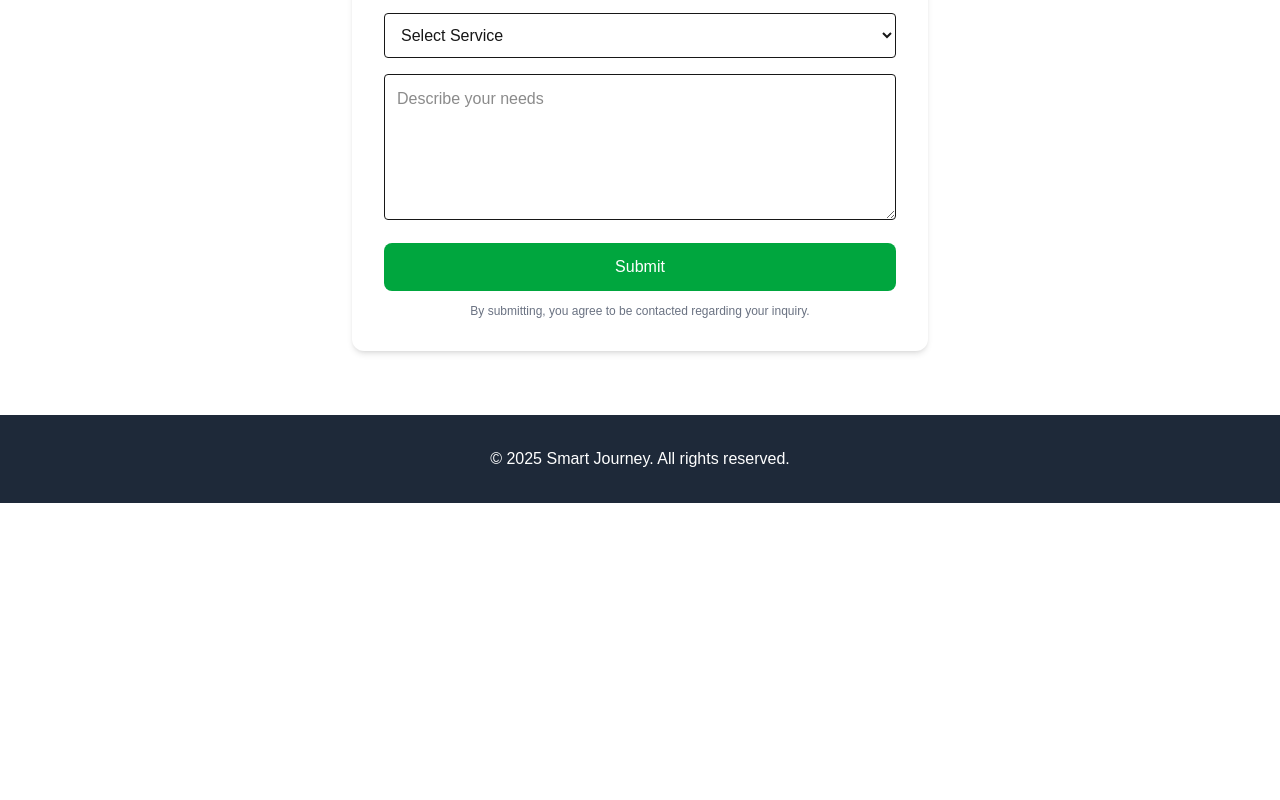
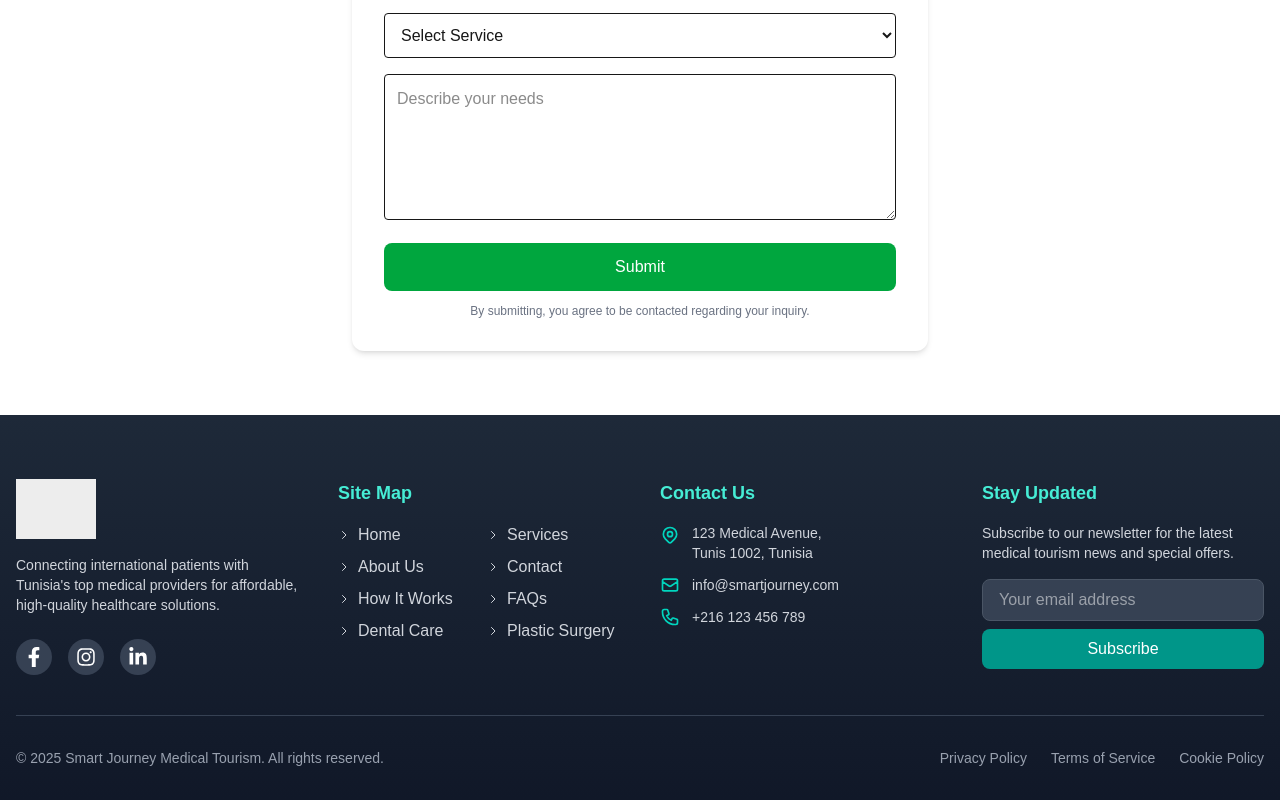
Before and after one commit to sanovias-services/sanovias-website-main, a Next.js app: page /contact in a window 1280 px wide. Shown: the part 529-1329 px from the top of the page. Before the commit the page ends 1032 px from the top, so only its background shows below. Built offline with nearby package versions, Linux system fonts and the light colour scheme; grey boxes are pictures that could not be loaded.

Commit message:
Add enhanced footer with sitemap and social media icons

```diff
--- a/src/app/(public)/components/Footer.tsx
+++ b/src/app/(public)/components/Footer.tsx
@@ -5,9 +5,11 @@ import Image from "next/image";
 
 export default function Footer() {
   return (
-    <footer className="bg-gray-800 text-white pt-12 pb-6">
-      <div className="max-w-6xl mx-auto px-4">
-        <div className="grid grid-cols-1 md:grid-cols-3 gap-8 mb-8">
+    <footer className="bg-gradient-to-b from-gray-800 to-gray-900 text-white pt-16 pb-8">
+      <div className="max-w-7xl mx-auto px-4">
+        {/* Main Footer Content */}
+        <div className="grid grid-cols-1 md:grid-cols-2 lg:grid-cols-4 gap-10 mb-10">
+          {/* Company Info */}
           <div>
             <Link href="/">
               <Image
@@ -18,33 +20,136 @@ export default function Footer() {
                 className="object-contain h-[60px] w-auto mb-4 brightness-150"
               />
             </Link>
-            <p className="text-gray-300 text-sm">
-              Connecting international patients with Tunisia&apos;s top medical providers.
+            <p className="text-gray-300 text-sm mb-6">
+              Connecting international patients with Tunisia&apos;s top medical providers for affordable, high-quality healthcare solutions.
             </p>
+            <div className="flex space-x-4">
+              <a href="https://facebook.com" target="_blank" rel="noopener noreferrer" aria-label="Facebook">
+                <div className="bg-gray-700 hover:bg-blue-600 p-2 rounded-full transition-all duration-300 transform hover:-translate-y-1">
+                  <svg xmlns="http://www.w3.org/2000/svg" width="20" height="20" fill="currentColor" viewBox="0 0 320 512" aria-hidden="true">
+                    <path d="M279.14 288l14.22-92.66h-88.91v-60.13c0-25.35 12.42-50.06 52.24-50.06h40.42V6.26S260.43 0 225.36 0c-73.22 0-121.08 44.38-121.08 124.72v70.62H22.89V288h81.39v224h100.17V288z"/>
+                  </svg>
+                </div>
+              </a>
+              <a href="https://instagram.com" target="_blank" rel="noopener noreferrer" aria-label="Instagram">
+                <div className="bg-gray-700 hover:bg-pink-600 p-2 rounded-full transition-all duration-300 transform hover:-translate-y-1">
+                  <svg xmlns="http://www.w3.org/2000/svg" width="20" height="20" fill="currentColor" viewBox="0 0 448 512" aria-hidden="true">
+                    <path d="M224.1 141c-63.6 0-114.9 51.3-114.9 114.9s51.3 114.9 114.9 114.9S339 319.5 339 255.9 287.7 141 224.1 141zm0 189.6c-41.1 0-74.7-33.5-74.7-74.7s33.5-74.7 74.7-74.7 74.7 33.5 74.7 74.7-33.6 74.7-74.7 74.7zm146.4-194.3c0 14.9-12 26.8-26.8 26.8-14.9 0-26.8-12-26.8-26.8s12-26.8 26.8-26.8 26.8 12 26.8 26.8zm76.1 27.2c-1.7-35.9-9.9-67.7-36.2-93.9-26.2-26.2-58-34.4-93.9-36.2-37-2.1-147.9-2.1-184.9 0-35.8 1.7-67.6 9.9-93.9 36.1s-34.4 58-36.2 93.9c-2.1 37-2.1 147.9 0 184.9 1.7 35.9 9.9 67.7 36.2 93.9s58 34.4 93.9 36.2c37 2.1 147.9 2.1 184.9 0 35.9-1.7 67.7-9.9 93.9-36.2 26.2-26.2 34.4-58 36.2-93.9 2.1-37 2.1-147.8 0-184.8zM398.8 388c-7.8 19.6-22.9 34.7-42.6 42.6-29.5 11.7-99.5 9-132.1 9s-102.7 2.6-132.1-9c-19.6-7.8-34.7-22.9-42.6-42.6-11.7-29.5-9-99.5-9-132.1s-2.6-102.7 9-132.1c7.8-19.6 22.9-34.7 42.6-42.6 29.5-11.7 99.5-9 132.1-9s102.7-2.6 132.1 9c19.6 7.8 34.7 22.9 42.6 42.6 11.7 29.5 9 99.5 9 132.1s2.7 102.7-9 132.1z"/>
+                  </svg>
+                </div>
+              </a>
+              <a href="https://linkedin.com" target="_blank" rel="noopener noreferrer" aria-label="LinkedIn">
+                <div className="bg-gray-700 hover:bg-blue-700 p-2 rounded-full transition-all duration-300 transform hover:-translate-y-1">
+                  <svg xmlns="http://www.w3.org/2000/svg" width="20" height="20" fill="currentColor" viewBox="0 0 448 512" aria-hidden="true">
+                    <path d="M100.28 448H7.4V148.9h92.88zM53.79 108.1C24.09 108.1 0 83.5 0 53.8a53.79 53.79 0 0 1 107.58 0c0 29.7-24.1 54.3-53.79 54.3zM447.9 448h-92.68V302.4c0-34.7-.7-79.2-48.29-79.2-48.29 0-55.69 37.7-55.69 76.7V448h-92.78V148.9h89.08v40.8h1.3c12.4-23.5 42.69-48.3 87.88-48.3 94 0 111.28 61.9 111.28 142.3V448z"/>
+                  </svg>
+                </div>
+              </a>
+            </div>
           </div>
 
+          {/* Site Map */}
           <div>
-            <h3 className="font-semibold text-lg mb-3">Quick Links</h3>
-            <ul className="space-y-2">
-              <li><Link href="/" className="text-gray-300 hover:text-white">Home</Link></li>
-              <li><Link href="/services" className="text-gray-300 hover:text-white">Services</Link></li>
-              <li><Link href="/about" className="text-gray-300 hover:text-white">About Us</Link></li>
-              <li><Link href="/contact" className="text-gray-300 hover:text-white">Contact</Link></li>
-            </ul>
+            <h3 className="font-semibold text-lg mb-4 text-teal-300">Site Map</h3>
+            <div className="grid grid-cols-2 gap-x-4 gap-y-2">
+              <Link href="/" className="text-gray-300 hover:text-white hover:translate-x-1 transition-transform duration-200 flex items-center">
+                <svg xmlns="http://www.w3.org/2000/svg" className="h-3 w-3 mr-2" fill="none" viewBox="0 0 24 24" stroke="currentColor">
+                  <path strokeLinecap="round" strokeLinejoin="round" strokeWidth={2} d="M9 5l7 7-7 7" />
+                </svg>
+                Home
+              </Link>
+              <Link href="/services" className="text-gray-300 hover:text-white hover:translate-x-1 transition-transform duration-200 flex items-center">
+                <svg xmlns="http://www.w3.org/2000/svg" className="h-3 w-3 mr-2" fill="none" viewBox="0 0 24 24" stroke="currentColor">
+                  <path strokeLinecap="round" strokeLinejoin="round" strokeWidth={2} d="M9 5l7 7-7 7" />
+                </svg>
+                Services
+              </Link>
+              <Link href="/about" className="text-gray-300 hover:text-white hover:translate-x-1 transition-transform duration-200 flex items-center">
+                <svg xmlns="http://www.w3.org/2000/svg" className="h-3 w-3 mr-2" fill="none" viewBox="0 0 24 24" stroke="currentColor">
+                  <path strokeLinecap="round" strokeLinejoin="round" strokeWidth={2} d="M9 5l7 7-7 7" />
+                </svg>
+                About Us
+              </Link>
+              <Link href="/contact" className="text-gray-300 hover:text-white hover:translate-x-1 transition-transform duration-200 flex items-center">
+                <svg xmlns="http://www.w3.org/2000/svg" className="h-3 w-3 mr-2" fill="none" viewBox="0 0 24 24" stroke="currentColor">
+                  <path strokeLinecap="round" strokeLinejoin="round" strokeWidth={2} d="M9 5l7 7-7 7" />
+                </svg>
+                Contact
+              </Link>
+              <Link href="/how" className="text-gray-300 hover:text-white hover:translate-x-1 transition-transform duration-200 flex items-center">
+                <svg xmlns="http://www.w3.org/2000/svg" className="h-3 w-3 mr-2" fill="none" viewBox="0 0 24 24" stroke="currentColor">
+                  <path strokeLinecap="round" strokeLinejoin="round" strokeWidth={2} d="M9 5l7 7-7 7" />
+                </svg>
+                How It Works
+              </Link>
+              <Link href="/about#faq" className="text-gray-300 hover:text-white hover:translate-x-1 transition-transform duration-200 flex items-center">
+                <svg xmlns="http://www.w3.org/2000/svg" className="h-3 w-3 mr-2" fill="none" viewBox="0 0 24 24" stroke="currentColor">
+                  <path strokeLinecap="round" strokeLinejoin="round" strokeWidth={2} d="M9 5l7 7-7 7" />
+                </svg>
+                FAQs
+              </Link>
+              <Link href="/services#dental" className="text-gray-300 hover:text-white hover:translate-x-1 transition-transform duration-200 flex items-center">
+                <svg xmlns="http://www.w3.org/2000/svg" className="h-3 w-3 mr-2" fill="none" viewBox="0 0 24 24" stroke="currentColor">
+                  <path strokeLinecap="round" strokeLinejoin="round" strokeWidth={2} d="M9 5l7 7-7 7" />
+                </svg>
+                Dental Care
+              </Link>
+              <Link href="/services#plastic" className="text-gray-300 hover:text-white hover:translate-x-1 transition-transform duration-200 flex items-center">
+                <svg xmlns="http://www.w3.org/2000/svg" className="h-3 w-3 mr-2" fill="none" viewBox="0 0 24 24" stroke="currentColor">
+                  <path strokeLinecap="round" strokeLinejoin="round" strokeWidth={2} d="M9 5l7 7-7 7" />
+                </svg>
+                Plastic Surgery
+              </Link>
+            </div>
           </div>
 
+          {/* Contact Info */}
           <div>
-            <h3 className="font-semibold text-lg mb-3">Contact Us</h3>
-            <address className="text-gray-300 text-sm not-italic">
-              <p>123 Medical Avenue, Tunis</p>
-              <p className="mt-2">Email: <a href="mailto:info@smartjourney.com" className="hover:text-white">info@smartjourney.com</a></p>
-              <p className="mt-1">Phone: <a href="tel:+216123456789" className="hover:text-white">+216 123 456 789</a></p>
+            <h3 className="font-semibold text-lg mb-4 text-teal-300">Contact Us</h3>
+            <address className="text-gray-300 text-sm not-italic space-y-3">
+              <div className="flex items-start">
+                <svg xmlns="http://www.w3.org/2000/svg" className="h-5 w-5 mr-3 text-teal-400 flex-shrink-0 mt-0.5" fill="none" viewBox="0 0 24 24" stroke="currentColor">
+                  <path strokeLinecap="round" strokeLinejoin="round" strokeWidth={2} d="M17.657 16.657L13.414 20.9a1.998 1.998 0 01-2.827 0l-4.244-4.243a8 8 0 1111.314 0z" />
+                  <path strokeLinecap="round" strokeLinejoin="round" strokeWidth={2} d="M15 11a3 3 0 11-6 0 3 3 0 016 0z" />
+                </svg>
+                <span>123 Medical Avenue, <br/>Tunis 1002, Tunisia</span>
+              </div>
+              <div className="flex items-start">
+                <svg xmlns="http://www.w3.org/2000/svg" className="h-5 w-5 mr-3 text-teal-400 flex-shrink-0" fill="none" viewBox="0 0 24 24" stroke="currentColor">
+                  <path strokeLinecap="round" strokeLinejoin="round" strokeWidth={2} d="M3 8l7.89 5.26a2 2 0 002.22 0L21 8M5 19h14a2 2 0 002-2V7a2 2 0 00-2-2H5a2 2 0 00-2 2v10a2 2 0 002 2z" />
+                </svg>
+                <a href="mailto:info@smartjourney.com" className="hover:text-white transition-colors duration-200">info@smartjourney.com</a>
+              </div>
+              <div className="flex items-start">
+                <svg xmlns="http://www.w3.org/2000/svg" className="h-5 w-5 mr-3 text-teal-400 flex-shrink-0" fill="none" viewBox="0 0 24 24" stroke="currentColor">
+                  <path strokeLinecap="round" strokeLinejoin="round" strokeWidth={2} d="M3 5a2 2 0 012-2h3.28a1 1 0 01.948.684l1.498 4.493a1 1 0 01-.502 1.21l-2.257 1.13a11.042 11.042 0 005.516 5.516l1.13-2.257a1 1 0 011.21-.502l4.493 1.498a1 1 0 01.684.949V19a2 2 0 01-2 2h-1C9.716 21 3 14.284 3 6V5z" />
+                </svg>
+                <a href="tel:+216123456789" className="hover:text-white transition-colors duration-200">+216 123 456 789</a>
+              </div>
             </address>
+          </div>
+
+          {/* Newsletter */}
+          <div>
+            <h3 className="font-semibold text-lg mb-4 text-teal-300">Stay Updated</h3>
+            <p className="text-gray-300 text-sm mb-4">Subscribe to our newsletter for the latest medical tourism news and special offers.</p>
+            <form className="flex flex-col space-y-2">
+              <input type="email" placeholder="Your email address" className="px-4 py-2 bg-gray-700 border border-gray-600 rounded-lg focus:outline-none focus:ring-2 focus:ring-teal-400 text-white" />
+              <button type="button" className="px-4 py-2 bg-teal-600 hover:bg-teal-500 rounded-lg transition-colors duration-300 font-medium">
+                Subscribe
+              </button>
+            </form>
           </div>
         </div>
 
-        <div className="border-t border-gray-700 pt-6 text-center text-sm text-gray-400">
-          <p>&copy; {new Date().getFullYear()} Smart Journey. All rights reserved.</p>
+        {/* Bottom Footer */}
+        <div className="border-t border-gray-700 pt-8 flex flex-col md:flex-row justify-between items-center text-sm text-gray-400">
+          <p>&copy; {new Date().getFullYear()} Smart Journey Medical Tourism. All rights reserved.</p>
+          <div className="flex space-x-6 mt-4 md:mt-0">
+            <Link href="/privacy" className="hover:text-white transition-colors duration-200">Privacy Policy</Link>
+            <Link href="/terms" className="hover:text-white transition-colors duration-200">Terms of Service</Link>
+            <Link href="/cookies" className="hover:text-white transition-colors duration-200">Cookie Policy</Link>
+          </div>
         </div>
       </div>
     </footer>
--- a/src/app/(public)/layout.tsx
+++ b/src/app/(public)/layout.tsx
@@ -1,6 +1,7 @@
 "use client";
 
 import Header from "./components/Header";
+import Footer from "./components/Footer";
 
 export default function PublicLayout({
   children,
@@ -13,10 +14,7 @@ export default function PublicLayout({
       <main className="flex-grow">
         {children}
       </main>
-      {/* Footer temporarily removed due to import issue */}
-      <footer className="bg-gray-800 text-white p-8 text-center">
-        <p>&copy; {new Date().getFullYear()} Smart Journey. All rights reserved.</p>
-      </footer>
+      <Footer />
     </div>
   );
 }
```
